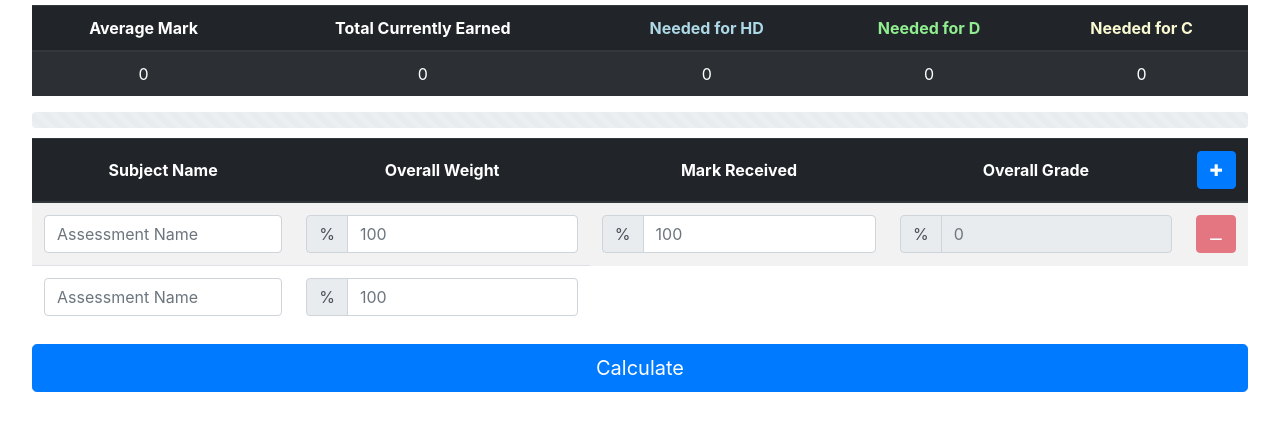
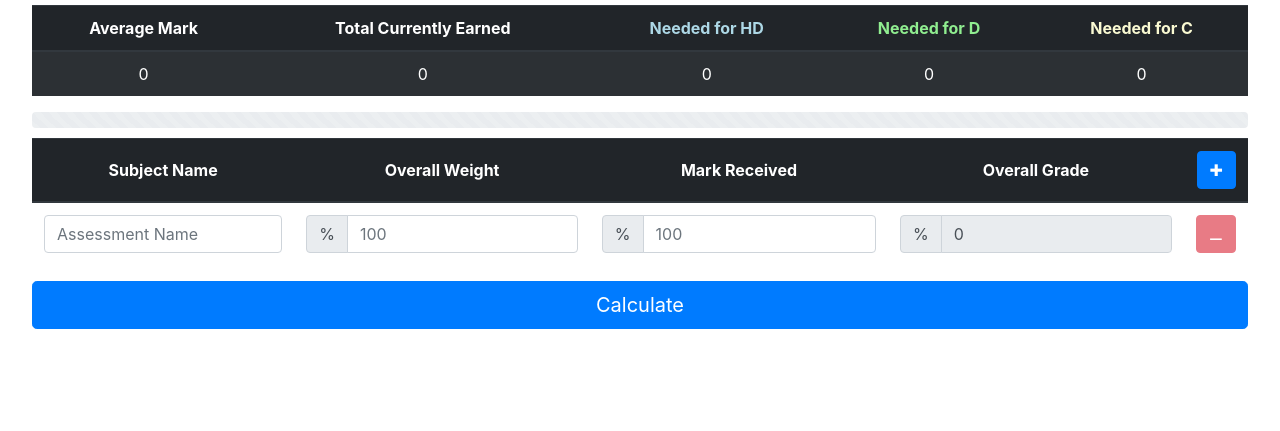
Before and after one commit to jedixo/gradeCalculator, a plain HTML site: page index.html in a window 1280 px wide. Shown: the part 51-482 px from the top of the page. Drawn offline with nearby package versions, Linux system fonts and the light colour scheme.

Commit message:
adding and removing rows working
adding and removing rows works correcty and is fully implemented

```diff
--- a/index.html
+++ b/index.html
@@ -13,6 +13,7 @@
 
     <SCRIPT language="javascript">
         var index = 0;
+        var reference = 0;
         var gradeData = [];
         var outputs = [];
         var data = [];
@@ -55,7 +56,6 @@
             tdname.appendChild(inpdiv);
             tr.appendChild(tdname);
 
-
             var tdworth = document.createElement("td");
             tdworth.setAttribute("id", "worth" + index);
             var inpdivworth = document.createElement("div");
@@ -77,17 +77,89 @@
             inpdivworth.appendChild(ipworth)
             tdworth.appendChild(inpdivworth);
             tr.appendChild(tdworth);
-            ipworth.addEventListener('input', function() {
-               updateEarned();
-            });
 
+            var tdrec = document.createElement("td");
+            tdrec.setAttribute("id", "rec" + index);
+            var inpdivrec = document.createElement("div");
+            inpdivrec.setAttribute("class", "input-group");
+            var inpdivrecprep = document.createElement("div");
+            inpdivrecprep.setAttribute("class", "input-group-prepend");
+            var inpdivrecprepspan = document.createElement("span");
+            inpdivrecprepspan.setAttribute("class", "input-group-text");
+            inpdivrecprepspan.innerHTML = "%";
+            inpdivrecprep.appendChild(inpdivrecprepspan);
+            inpdivrec.appendChild(inpdivrecprep);
+            var iprec = document.createElement("input");
+            iprec.setAttribute("type", "number");
+            iprec.setAttribute("class", "form-control");
+            iprec.setAttribute("aria-describedby", "basic-adon1");
+            iprec.setAttribute("id", "recInput" + index);
+            iprec.setAttribute("placeholder", "100");
+            io.push(iprec);
+            inpdivrec.appendChild(iprec)
+            tdrec.appendChild(inpdivrec);
+            tr.appendChild(tdrec);
 
+            var tdear = document.createElement("td");
+            tdear.setAttribute("id", "ear" + index);
+            var inpdivear = document.createElement("div");
+            inpdivear.setAttribute("class", "input-group");
+            var inpdivearprep = document.createElement("div");
+            inpdivearprep.setAttribute("class", "input-group-prepend");
+            var inpdivearprepspan = document.createElement("span");
+            inpdivearprepspan.setAttribute("class", "input-group-text");
+            inpdivearprepspan.innerHTML = "%";
+            inpdivearprep.appendChild(inpdivearprepspan);
+            inpdivear.appendChild(inpdivearprep);
+            var ipear = document.createElement("input");
+            ipear.setAttribute("type", "number");
+            ipear.setAttribute("class", "form-control");
+            ipear.setAttribute("aria-describedby", "basic-adon1");
+            ipear.setAttribute("id", "recInput" + index);
+            ipear.setAttribute("value", "0");
+            ipear.setAttribute("disabled", "true");
+            io.push(ipear);
+            inpdivear.appendChild(ipear)
+            tdear.appendChild(inpdivear);
+            tr.appendChild(tdear);
+
+            var tddel = document.createElement("td");
+            tddel.setAttribute("id", "del" + index);
+            tddel.setAttribute("class", "text-right");
+            var tddelbut = document.createElement("button");
+            tddelbut.setAttribute("type", "button");
+            tddelbut.setAttribute("class", "btn btn-danger");
+            tddelbut.setAttribute("disabled", "true");
+            tddelbut.setAttribute("onclick", "removeRow(" + index + ");");
+            tddelbut.innerHTML = "&#x268A";
+            io.push(tddelbut);
+            tddel.appendChild(tddelbut);
+            tr.appendChild(tddel);
 
             var foo = document.getElementById("subjectTable");
             foo.appendChild(tr);
             io.push(0);
             data.push(io);
+
+            if (reference > 0) {
+                for (var i = 0; i < data.length; i++) {
+                    data[i][data[i].length - 2].disabled = false;
+                }
+            }
+
             index++;
+            reference++;
+        }
+
+        function removeRow(row) {
+            document.getElementById("sub" + row).outerHTML = "";
+            reference--;
+
+            if (reference === 1) {
+                for (var i = 0; i < data.length; i++) {
+                    data[i][data[i].length - 2].disabled = true;
+                }
+            }
         }
 
 
@@ -145,46 +217,12 @@
                 </tr>
             </thead>
             <tbody>
-                <tr id="sub1">
-                    <td>
-                        <div class="input-group">
-                            <input type="text" class="form-control" placeholder="Assessment Name" aria-describedby="basic-addon1">
-                        </div>
-                    </td>
-                    <td>
-                        <div class="input-group">
-                            <div class="input-group-prepend">
-                                <span class="input-group-text">%</span>
-                            </div>
-                            <input type="number" class="form-control" placeholder="100" aria-describedby="basic-addon1">
-                        </div>
-                    </td>
-                    <td>
-                        <div class="input-group">
-                            <div class="input-group-prepend">
-                                <span class="input-group-text">%</span>
-                            </div>
-                            <input type="number" class="form-control" placeholder="100" aria-describedby="basic-addon1">
-                        </div>
-                    </td>
-                    <td>
-                        <div class="input-group">
-                            <div class="input-group-prepend">
-                                <span class="input-group-text">%</span>
-                            </div>
-                            <input type="text" class="form-control" placeholder="0" disabled aria-describedby="basic-addon1">
-                        </div>
-                    </td>
-                    <td class="text-right">
-                            <button type="button" class="btn btn-danger" disabled>&#x268A</button>
-                    </td>
-                </tr>
             </tbody>
         </table>
     </div>
     <button type="button" class="btn btn-primary btn-lg btn-block mx-auto" style="width: 95%">Calculate</button>
     <script>
-        init();addNew();
+        init(); addNew();
         $('th[data-toggle="tooltip"]').tooltip({ html: true });
         $('button[data-toggle="tooltip"]').tooltip({ html: true });</script>
 
```
